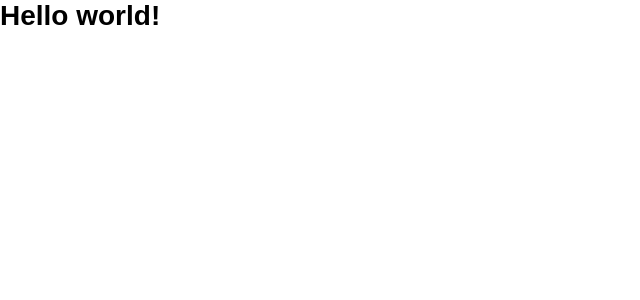
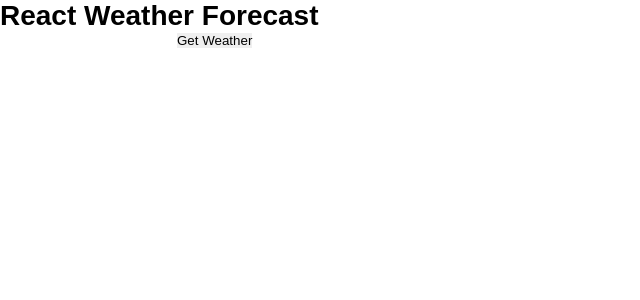
Before and after one commit to siuangie91/react_weather, a React (Create React App) app: page / in a window 1280 px wide. Shown: the top 300 px of the page, without its empty margins (0-640 px from the left). Built offline with nearby package versions, Linux system fonts and the light colour scheme.

Commit message:
begin styling

```diff
--- a/public/index.html
+++ b/public/index.html
@@ -9,11 +9,15 @@
     <link rel="shortcut icon" href="%PUBLIC_URL%/favicon.ico">
 
     <link rel="stylesheet" href="css/app.css">
-    <title>React Weather</title>
+    <title>React Weather Forecast</title>
   </head>
   <body>
-
-    <div id="app"><!-- Weather app here--></div>
+    <main>
+      <header>
+        <h1>React Weather Forecast</h1>
+      </header>
+      <div id="app"><!-- Weather app here--></div>
+    </main>
 
   </body>
 </html>
--- a/src/App.js
+++ b/src/_components/App.js
@@ -1,10 +1,14 @@
 import React from 'react';
-import ReactDOM from 'react-dom';
+import { Fragment } from 'react';
+
+import Search from './Search'
 
 export default class App extends React.Component {
 	render() {
 		return (
-			<h1>Hello world!</h1>
+			<Fragment>
+				<Search />
+			</Fragment>
 		);
 	}
 }
--- /dev/null
+++ b/src/_components/Search.js
@@ -0,0 +1,12 @@
+import React from 'react';
+
+export default class Search extends React.Component {
+	render() {
+		return (
+			<div className="search-container">
+				<input type="text"/>
+				<button>Get Weather</button>
+			</div>
+		);
+	}
+}
--- a/src/index.js
+++ b/src/index.js
@@ -1,7 +1,7 @@
 import React from 'react';
 import ReactDOM from 'react-dom';
 
-import App from './App';
+import App from './_components/App';
 
 ReactDOM.render(
 	<App />,
```
Also changed, not shown: 1 other file (tests, documents, lock files or other folders).
